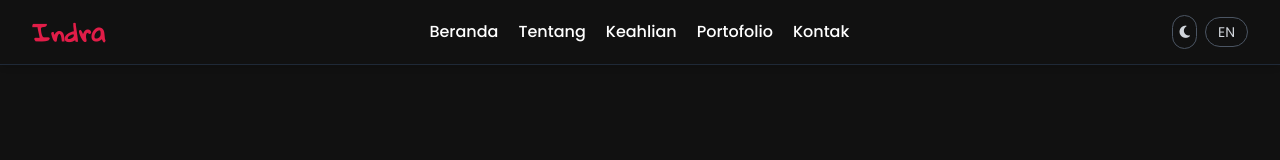
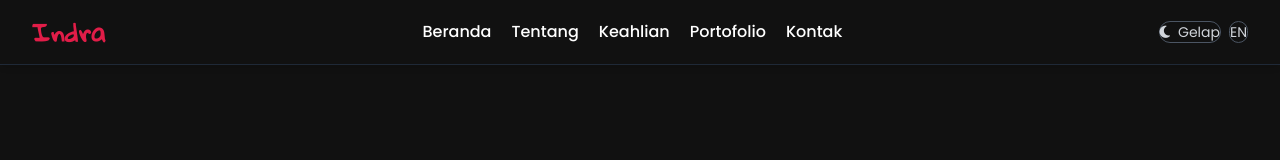
Before and after one commit to indrautomoputra/imora, a website: page index.html in a window 1280 px wide. Shown: the top 160 px of the page. Drawn offline with nearby package versions, Linux system fonts and the light colour scheme.

Commit message:
tambah .nojekyll, perbaiki gap tombol tema/bahasa

```diff
--- a/index.html
+++ b/index.html
@@ -32,8 +32,8 @@
         <a href="#kontak" class="text-text hover:text-accent transition whitespace-nowrap"><span data-i18n="nav.4">Kontak</span></a>
       </div>
       <div class="flex items-center gap-2">
-        <button onclick="toggleTheme()" class="text-xs sm:text-sm p-1.5 rounded-full border border-gray-600 text-gray-300 hover:border-accent hover:text-accent transition shrink-0" id="theme-toggle" aria-label="Toggle theme"><i class="fas fa-moon"></i></button>
-        <button onclick="switchLang()" class="text-xs sm:text-sm px-2 sm:px-3 py-1 rounded-full border border-gray-600 text-gray-300 hover:border-accent hover:text-accent transition shrink-0" id="lang-toggle">EN</button>
+        <button onclick="toggleTheme()" class="flex items-center gap-2 text-xs sm:text-sm px-3 sm:px-4 py-1.5 rounded-full border border-gray-600 text-gray-300 hover:border-accent hover:text-accent transition shrink-0" id="theme-toggle" aria-label="Toggle theme"><i class="fas fa-moon"></i><span class="text-[10px] sm:text-xs" id="theme-label">Gelap</span></button>
+        <button onclick="switchLang()" class="flex items-center gap-2 text-xs sm:text-sm px-3 sm:px-4 py-1.5 rounded-full border border-gray-600 text-gray-300 hover:border-accent hover:text-accent transition shrink-0" id="lang-toggle" aria-label="Switch language"><i class="fas fa-globe"></i><span>EN</span></button>
         <button onclick="toggleMobileMenu()" class="md:hidden focus:outline-none p-1.5" aria-label="Toggle navigation menu">
           <svg id="hamburger-icon" xmlns="http://www.w3.org/2000/svg" class="w-6 h-6 text-text" fill="none" viewBox="0 0 24 24" stroke="currentColor"><path stroke-linecap="round" stroke-linejoin="round" stroke-width="2" d="M4 8h16M4 16h16"/></svg>
           <svg id="close-icon" xmlns="http://www.w3.org/2000/svg" class="w-6 h-6 text-text hidden" fill="none" viewBox="0 0 24 24" stroke="currentColor"><path stroke-linecap="round" stroke-linejoin="round" stroke-width="2" d="M6 18L18 6M6 6l12 12"/></svg>
```
Also changed, not shown: 1 other file.
